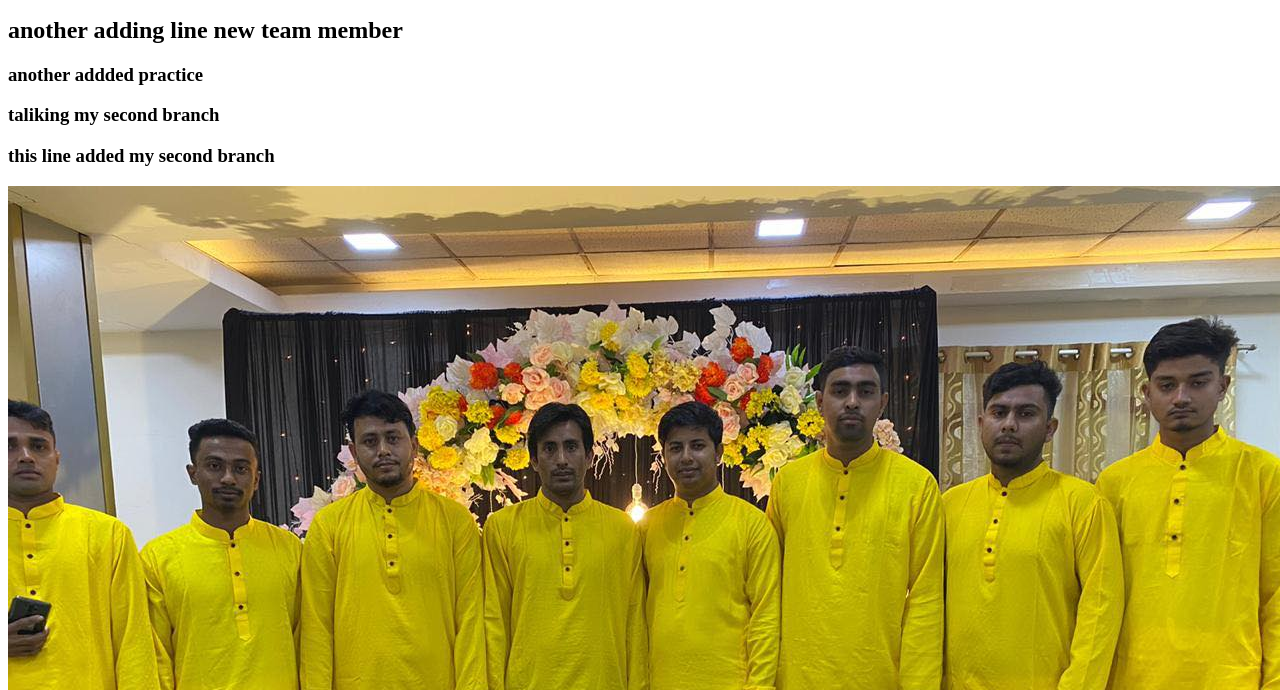
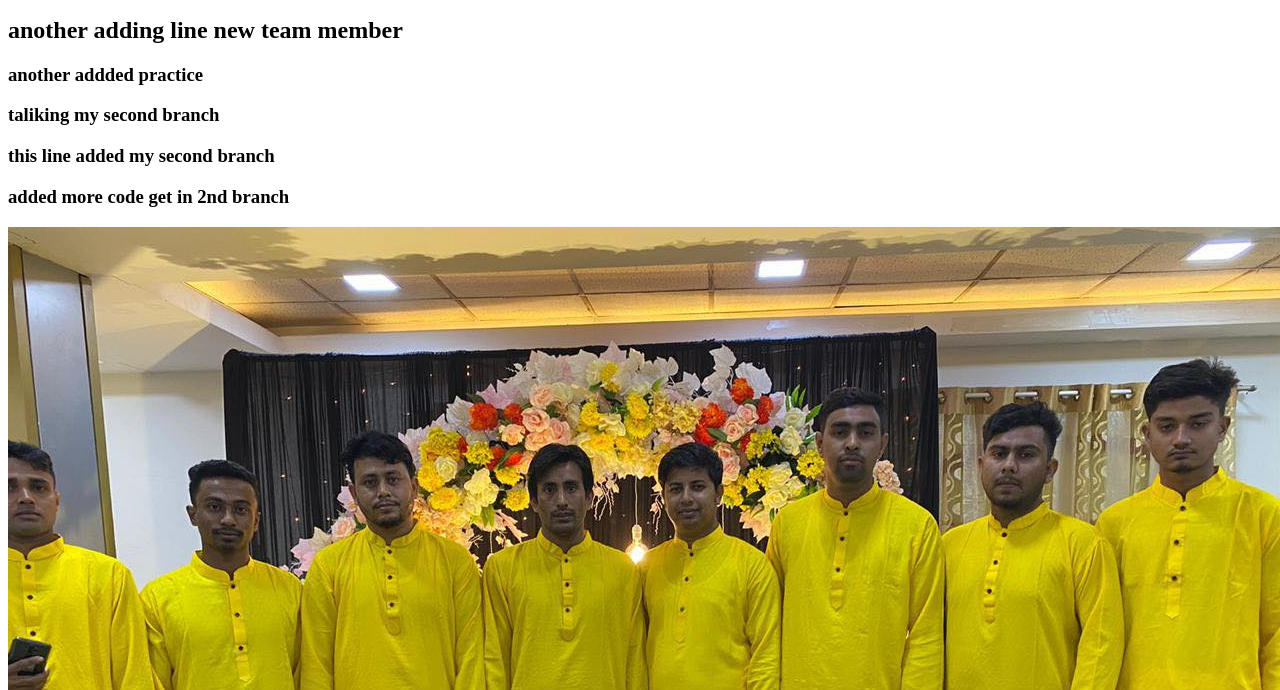
Before and after one commit to ImMohin/My-first-website, a plain HTML site: page index.html in a window 1280 px wide. Shown: the part 110-800 px from the top of the page. Drawn offline with Linux system fonts and the light colour scheme.

Commit message:
more code added second branch

```diff
--- a/index.html
+++ b/index.html
@@ -12,6 +12,7 @@
     <h3>another addded practice</h3>
     <h3>taliking my second branch</h3>
     <h3>this line added my second branch</h3>
+    <h3>added more code get in 2nd branch</h3>
     <img src="mohin.jpg" alt="">
 </body>
 </html>
```
